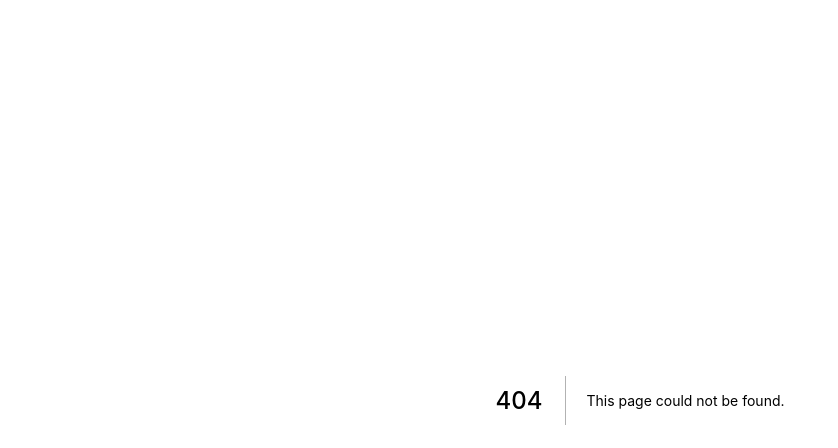
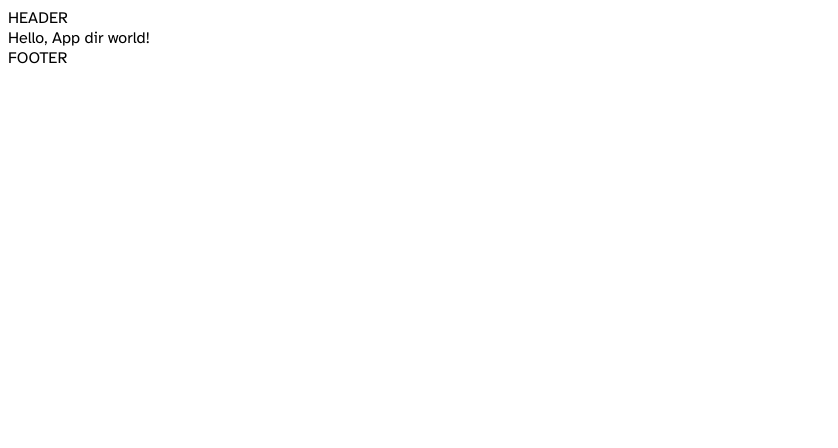
Before and after one commit to jasonblanchard/di-notebook-frontend-connect, a Next.js app: page /hello/world in a window 1280 px wide. Before the commit this address had no page. Shown: the top 448 px of the page, without its empty margins (0-838 px from the left). Built offline with nearby package versions, Linux system fonts and the light colour scheme.

Commit message:
upgrade to next 13 (#2)

```diff
--- /dev/null
+++ b/app/hello/world/layout.tsx
@@ -0,0 +1,13 @@
+interface HelloWorldLayoutProps {
+  children: React.ReactNode;
+}
+
+export default function HelloWorldLayout({ children }: HelloWorldLayoutProps) {
+  return (
+    <div>
+      <header>HEADER</header>
+      {children}
+      <footer>FOOTER</footer>
+    </div>
+  );
+}
--- /dev/null
+++ b/app/hello/world/page.tsx
@@ -0,0 +1,3 @@
+export default function HelloWorldIndexPage() {
+  return <div>Hello, App dir world!</div>;
+}
--- /dev/null
+++ b/app/layout.tsx
@@ -0,0 +1,23 @@
+import { Atkinson_Hyperlegible } from "@next/font/google";
+
+const atkinson = Atkinson_Hyperlegible({
+  weight: "400",
+  subsets: ["latin"],
+});
+
+export default function RootLayout({
+  // Layouts must accept a children prop.
+  // This will be populated with nested layouts or pages
+  children,
+}: {
+  children: React.ReactNode;
+}) {
+  return (
+    <html lang="en" className={atkinson.className}>
+      <head>
+        <title>Next.js</title>
+      </head>
+      <body>{children}</body>
+    </html>
+  );
+}
--- a/components/ActiveLink.tsx
+++ b/components/ActiveLink.tsx
@@ -52,7 +52,8 @@ const ActiveLink = ({
   ]);
 
   return (
-    <Link {...props}>
+    // TODO: Fix this to remove legacyBehavior
+    <Link {...props} legacyBehavior>
       {React.cloneElement(child, {
         className: className || null,
       })}
--- a/components/SearchQueryPreview.tsx
+++ b/components/SearchQueryPreview.tsx
@@ -35,9 +35,5 @@ export default function SearchPreview({ query, text, id }: SearchPreviewProps) {
     }
   }, []);
 
-  return (
-    <Link href={`/workspace/${id}`}>
-      <a>{result}</a>
-    </Link>
-  );
+  return <Link href={`/workspace/${id}`}>{result}</Link>;
 }
--- a/components/layout/SidebarLayout.tsx
+++ b/components/layout/SidebarLayout.tsx
@@ -96,17 +96,19 @@ export default function SidebarLayout({ children, nav }: SidebarLayoutProps) {
             >
               <span className="sr-only">keyboard shortcuts</span>⌘
             </button>
-            <Link href="/workspace">
-              <a className="flex justify-center py-2 px-2 align-middle hover:bg-neutral-700 sm:px-0">
-                <span className="sr-only">workspace home</span>
-                <HomeIcon className="h-6 w-6" />
-              </a>
+            <Link
+              href="/workspace"
+              className="flex justify-center py-2 px-2 align-middle hover:bg-neutral-700 sm:px-0"
+            >
+              <span className="sr-only">workspace home</span>
+              <HomeIcon className="h-6 w-6" />
             </Link>
-            <Link href="/search">
-              <a className="flex justify-center py-2 px-2 align-middle hover:bg-neutral-700 sm:px-0">
-                <span className="sr-only">search</span>
-                <MagnifyingGlassIcon className="h-6 w-6" />
-              </a>
+            <Link
+              href="/search"
+              className="flex justify-center py-2 px-2 align-middle hover:bg-neutral-700 sm:px-0"
+            >
+              <span className="sr-only">search</span>
+              <MagnifyingGlassIcon className="h-6 w-6" />
             </Link>
           </div>
           {!isCollapsed && (
--- a/next.config.js
+++ b/next.config.js
@@ -2,7 +2,6 @@
 const nextConfig = {
   reactStrictMode: true,
 
-  // basePath: '/Users/jason/projects/di-notebook-frontend-connect/out',
   assetPrefix: process.env.ASSET_PREFIX,
 
   async rewrites() {
@@ -17,7 +16,9 @@ const nextConfig = {
     ];
   },
 
-  trailingSlash: process.env.TRAILING_SLASH === "true",
+  experimental: {
+    appDir: true,
+  },
 };
 
 module.exports = nextConfig;
```
Also changed, not shown: package.json (+6 -4 lines), tsconfig.json (+20 -4 lines), 1 other file (tests, documents, lock files or other folders).
